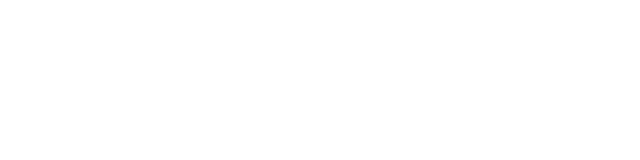
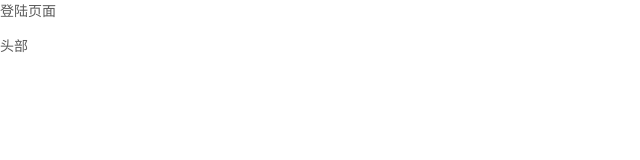
Before and after one commit to lambortao/testhub, a React (Create React App) app: page /#/login in a window 1280 px wide. Shown: the top 160 px of the page, without its empty margins (0-640 px from the left). Built offline with nearby package versions, Linux system fonts and the light colour scheme.

Commit message:
完善页面结构

```diff
--- a/src/App.js
+++ b/src/App.js
@@ -2,14 +2,23 @@ import React, { Component } from 'react';
 import {
   HashRouter as Router,
   Route } from 'react-router-dom'
-
-import Home from './views/home'
+import Login from './views/login'
+import Nav from './views/nav'
+import Subjects from './views/subjects'
+import Questions from './views/questions'
 
 class App extends Component {
   render() {
     return (
       <Router>
-        <Route path="/" component={Home}></Route>
+        <Route path="/login" component={Login}></Route>
+        <div className='main'>
+          <Nav></Nav>
+          <div className="main-box">
+            <Route path="/subjects" component={Subjects}></Route>
+            <Route path="/questions" component={Questions}></Route>
+          </div>
+        </div>
       </Router>
     )
   }
--- a/src/views/home.js
+++ /dev/null
@@ -1,9 +0,0 @@
-import React, { Component } from 'react';
-
-class Home extends Component {
-  render () {
-    return <p></p>
-  }
-}
-
-export default Home
--- /dev/null
+++ b/src/views/login.js
@@ -0,0 +1,9 @@
+import React, { Component } from 'react';
+
+class Login extends Component {
+  render () {
+    return <p>登陆页面</p>
+  }
+}
+
+export default Login
--- /dev/null
+++ b/src/views/nav.js
@@ -0,0 +1,9 @@
+import React, { Component } from 'react';
+
+class Nav extends Component {
+  render () {
+    return <p>头部</p>
+  }
+}
+
+export default Nav
--- /dev/null
+++ b/src/views/questions.js
@@ -0,0 +1,9 @@
+import React, { Component } from 'react';
+
+class Questions extends Component {
+  render () {
+    return <p>问题页</p>
+  }
+}
+
+export default Questions
--- /dev/null
+++ b/src/views/subjects.js
@@ -0,0 +1,9 @@
+import React, { Component } from 'react';
+
+class Subjects extends Component {
+  render () {
+    return <p>科目页</p>
+  }
+}
+
+export default Subjects
```
Also changed, not shown: src/views/results.js (added, +9 -0 lines), src/scss/index.scss (added), src/scss/question.scss (added), src/scss/subjects.scss (added).
